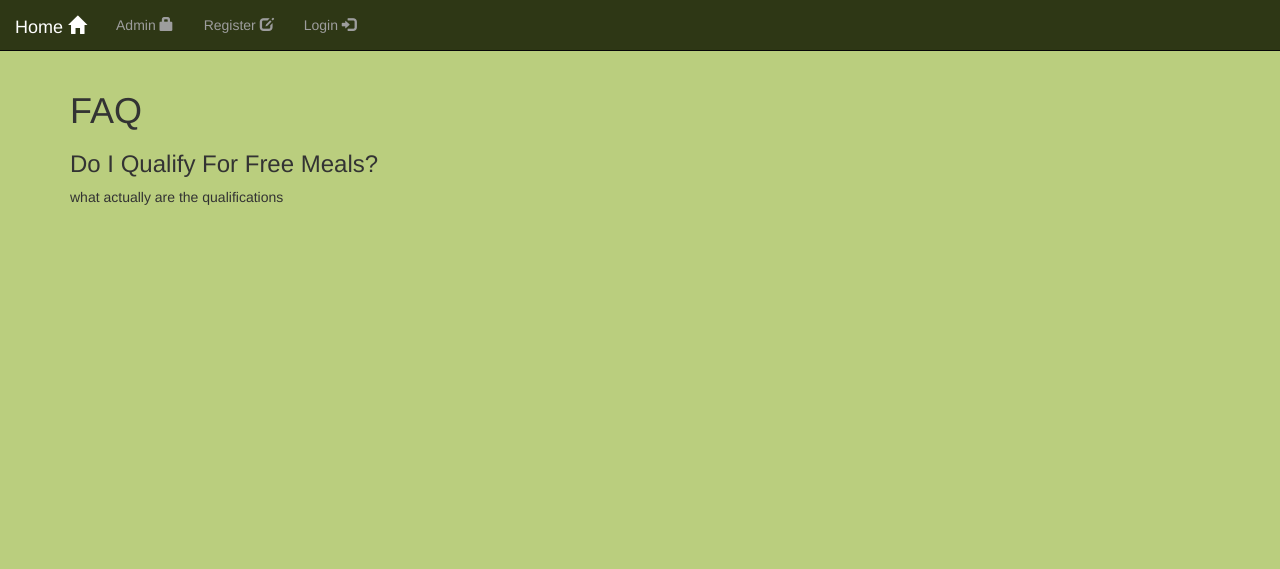
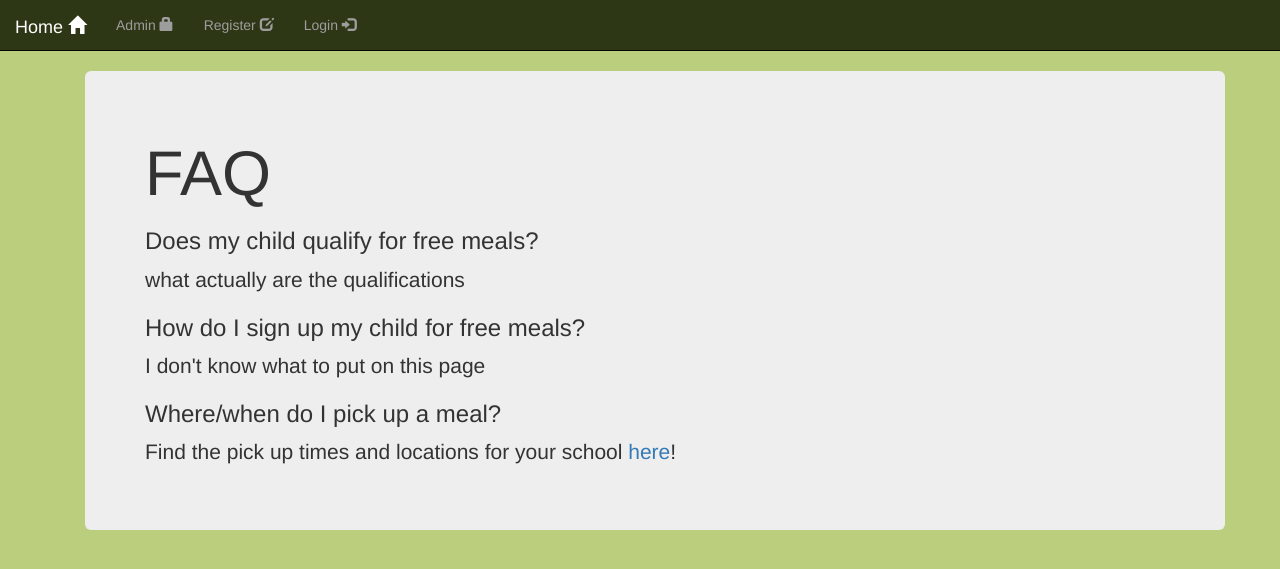
Before and after one commit to WildernessBear/447-COVID-lunch-proj, a Django app: page /faq/ in a window 1280 px wide. Shown: the top 569 px of the page. Run offline with Django 3.2, Linux system fonts and the light colour scheme; some libraries are stand-ins or nearby versions.

Commit message:
finished basic FAQ page

```diff
--- a/Lunchtime/Lproj/templates/Lapp/faq.html
+++ b/Lunchtime/Lproj/templates/Lapp/faq.html
@@ -1,9 +1,17 @@
 {% extends "Lapp/base.html" %}
 {% block body_block %}
-
+<div class="container">
+  <div class="jumbotron">
     <h1>FAQ</h1>
 
-    <h3>Do I Qualify For Free Meals?</h3>
+    <h3>Does my child qualify for free meals?</h3>
     <p>what actually are the qualifications</p>
 
+    <h3>How do I sign up my child for free meals?</h3>
+    <p>I don't know what to put on this page</p>
+
+    <h3>Where/when do I pick up a meal?</h3>
+    <p>Find the pick up times and locations for your school <a class="navbar-link" href="{% url 'Lapp:schools_menu' %}">here</a>!</p>
+  </div>
+</div>
 {% endblock %}
```
